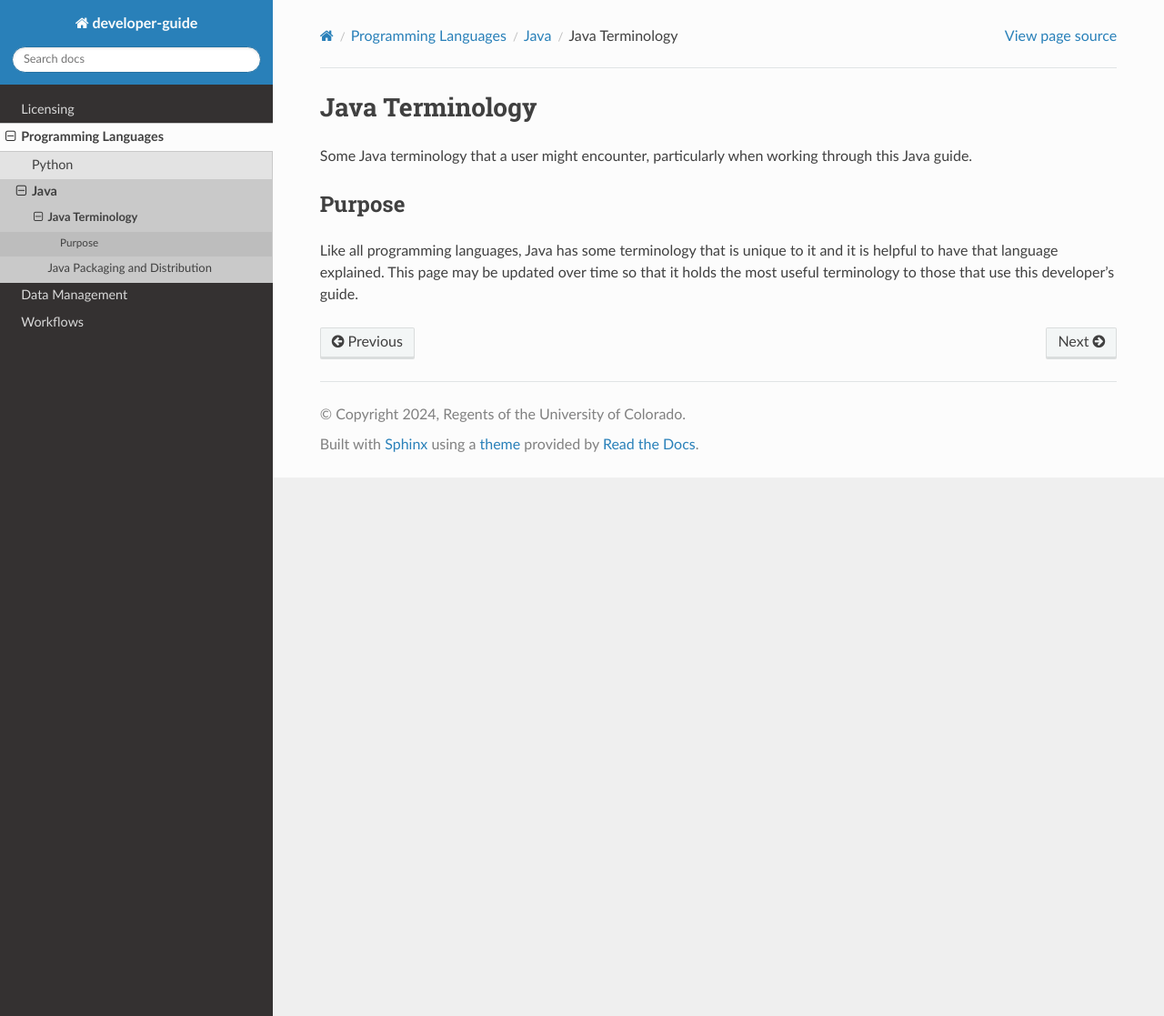
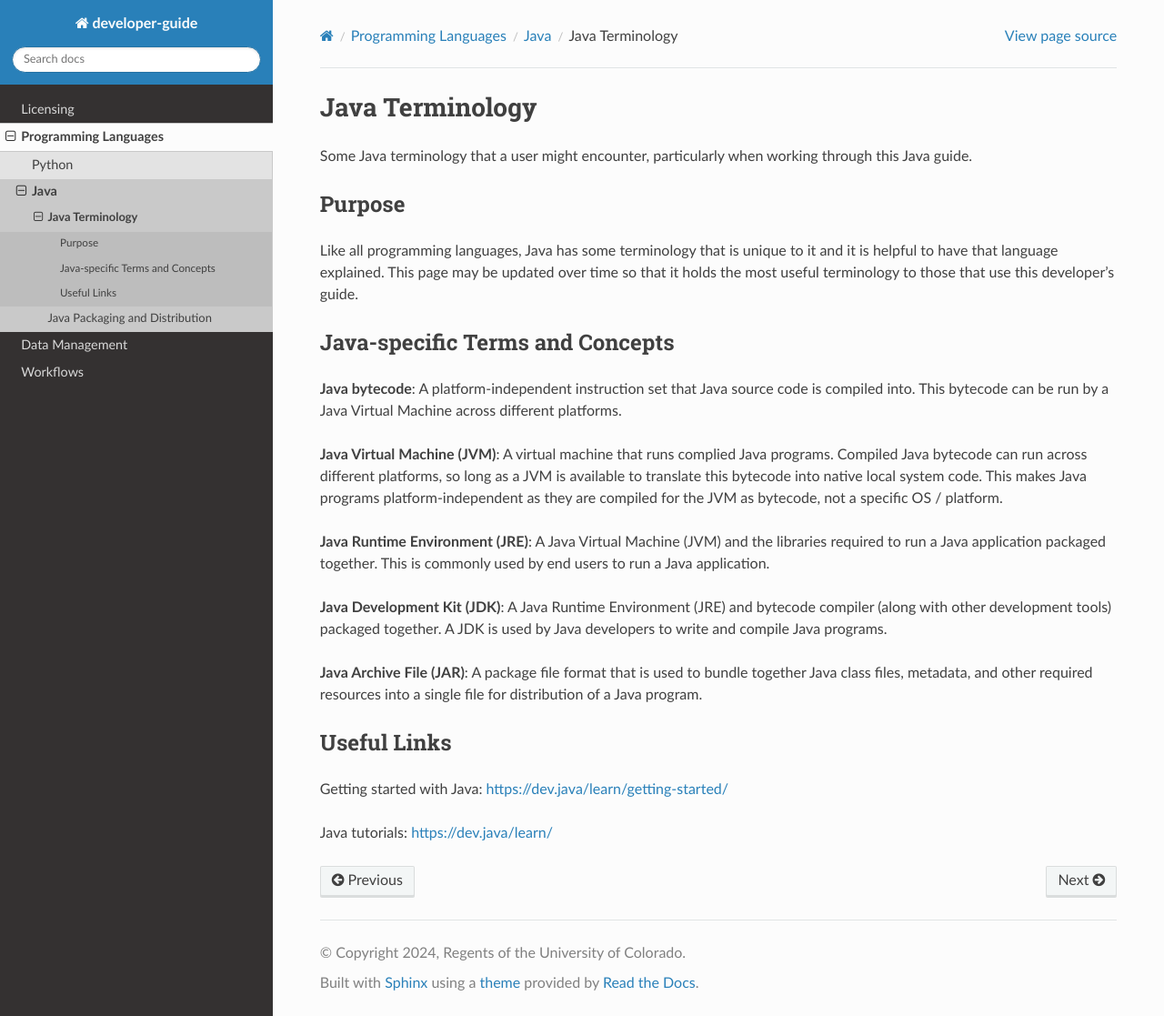
Before and after one commit to lasp/developer-guide, a Sphinx documentation site: the page built from docs/source/programming_languages/java/terminology.md, in a window 1280 px wide and 1117 px high. Shown: the whole window at 91% size. Built offline with Sphinx 7.4.7 and the Read the Docs theme 3.1.0, drawn with Linux system fonts in a browser that asks for light colours; pages that are not in the unit, such as notebooks, are missing from menus.

Commit message:
Add Java-specific terminology / concepts and useful links

```diff
--- a/docs/source/programming_languages/java/terminology.md
+++ b/docs/source/programming_languages/java/terminology.md
@@ -7,3 +7,28 @@ Some Java terminology that a user might encounter, particularly when working thr
 Like all programming languages, Java has some terminology that is unique to it and it is helpful to have that language
 explained. This page may be updated over time so that it holds the most useful terminology to those that use this
 developer's guide.
+
+## Java-specific Terms and Concepts
+
+**Java bytecode**: A platform-independent instruction set that Java source code is compiled into. This bytecode can be
+run by a Java Virtual Machine across different platforms.
+
+**Java Virtual Machine (JVM)**: A virtual machine that runs complied Java programs. Compiled Java bytecode can run
+across different platforms, so long as a JVM is available to translate this bytecode into native local system code.
+This makes Java programs platform-independent as they are compiled for the JVM as bytecode, not a specific OS /
+platform.
+
+**Java Runtime Environment (JRE)**: A Java Virtual Machine (JVM) and the libraries required to run a Java application
+packaged together. This is commonly used by end users to run a Java application.
+
+**Java Development Kit (JDK)**: A Java Runtime Environment (JRE) and bytecode compiler (along with other development
+tools) packaged together. A JDK is used by Java developers to write and compile Java programs.
+
+**Java Archive File (JAR)**: A package file format that is used to bundle together Java class files, metadata, and
+other required resources into a single file for distribution of a Java program.
+
+## Useful Links
+
+Getting started with Java: [https://dev.java/learn/getting-started/](https://dev.java/learn/getting-started/)
+
+Java tutorials: [https://dev.java/learn/](https://dev.java/learn/)
```
